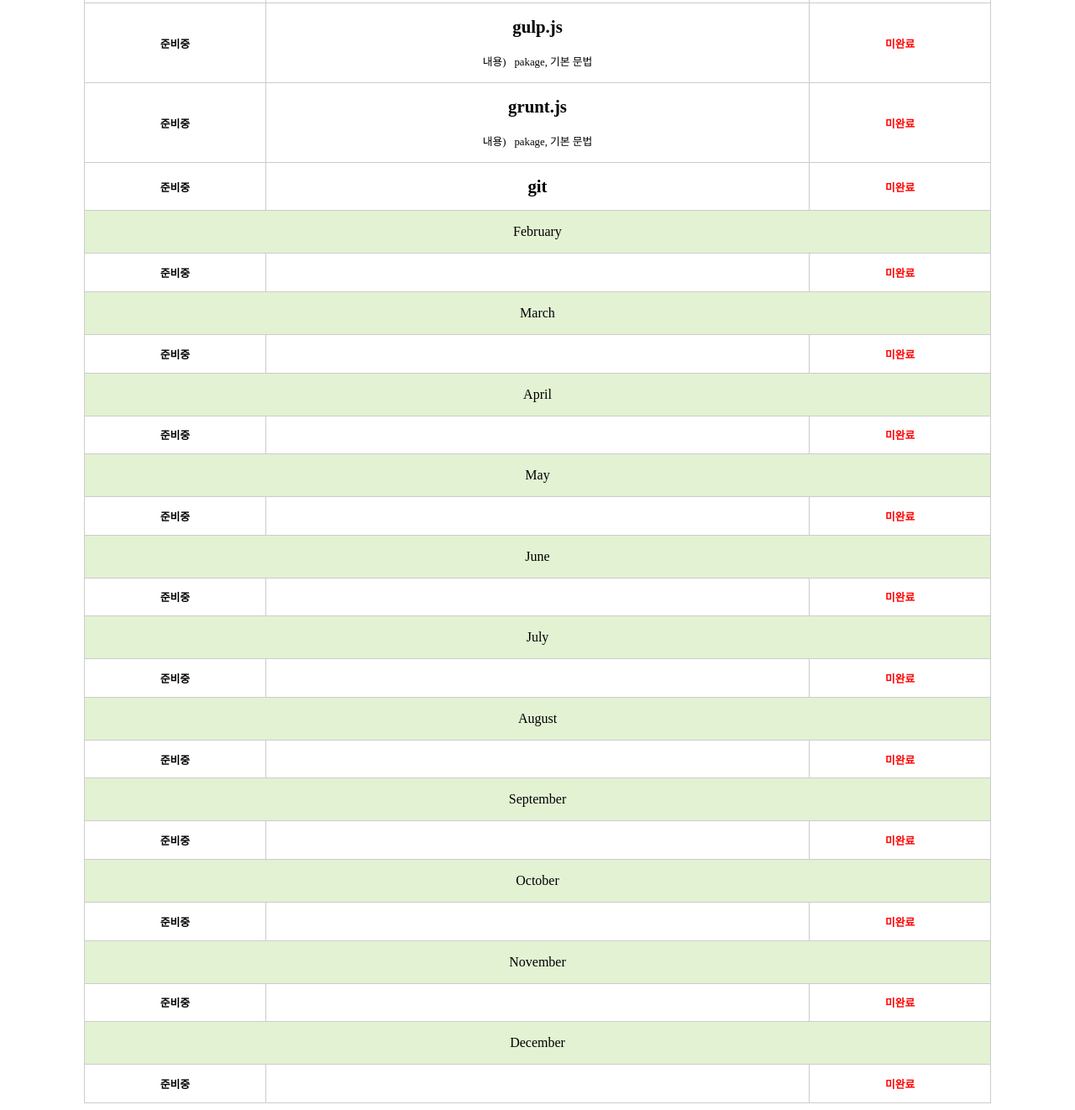
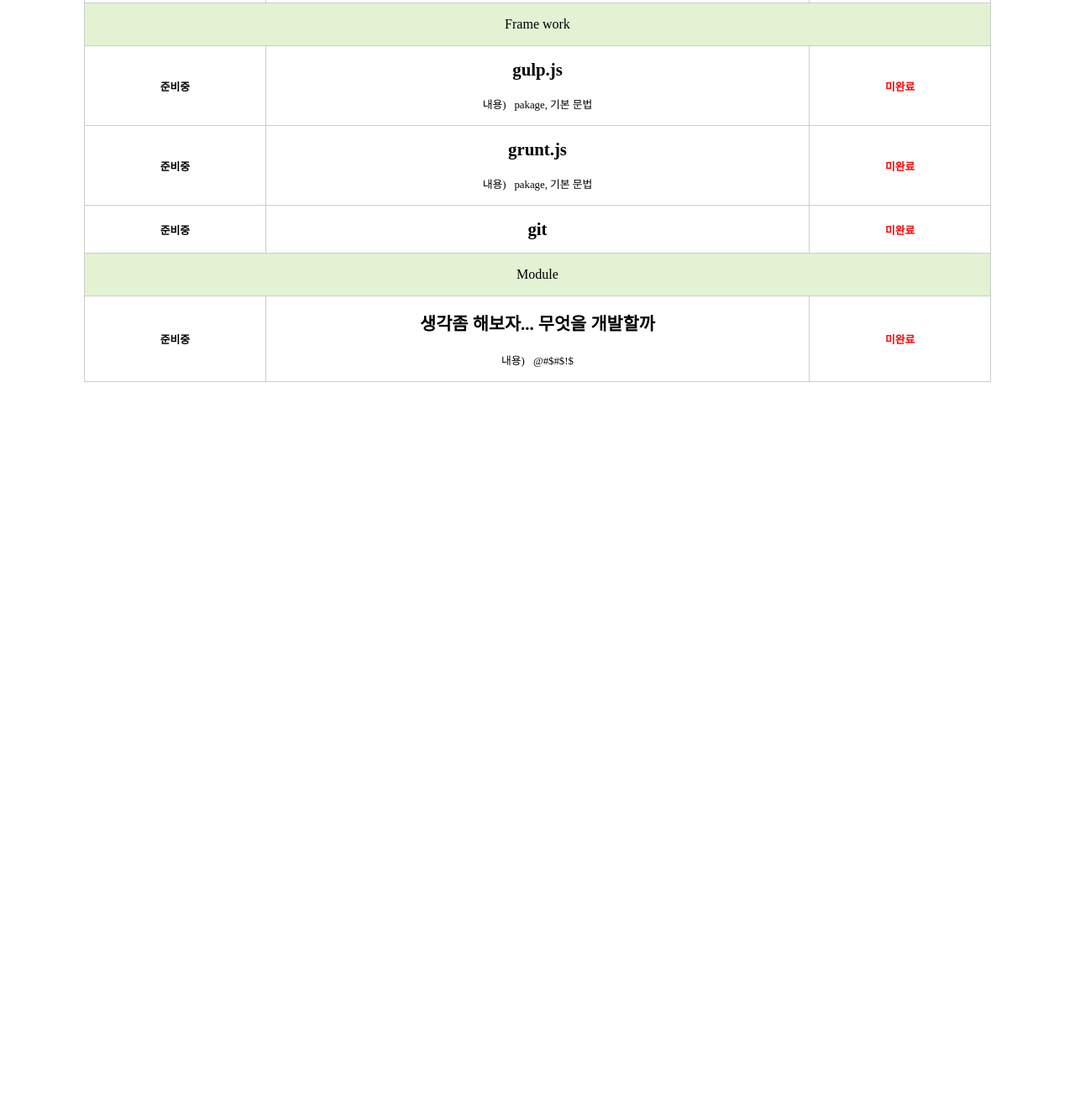
Before and after one commit to seunggonGwon/seunggonGwon, a plain HTML site: page index.html in a window 1280 px wide. Shown: the part 840-2162 px from the top of the page at 84% size. After the commit the page ends 1303 px from the top, so only its background shows below. Drawn offline with Linux system fonts and the light colour scheme.

Commit message:
콘텐츠 컨셉 변경

```diff
--- a/index.html
+++ b/index.html
@@ -2,7 +2,7 @@
 <html lang="en">
 <head>
 	<meta charset="UTF-8">
-	<title>207년 자바스크립트 계획</title>
+	<title>Kevin | Front-end-developer | 2017년 자바스크립트 계획</title>
 	<meta name="viewport" content="width=device-width, initial-scale=">
 	<link rel="stylesheet" type="text/css" href="css/style.css">
 </head>
@@ -23,11 +23,10 @@
 			</tr>
 		</thead>
 		<tbody class="plan-tbody">
-			<!-- January -->
+			<!-- Javascript -->
 			<tr>
-				<td colspan="3" class="plan-context">January</td>
+				<td colspan="3" class="plan-context">Javascript</td>
 			</tr>
-			<!-- January 계획표-->
 			<tr>
 				<td class="yet"></td>
 				<td>
@@ -74,6 +73,10 @@
 				</td>
 				<td class="ing"></td>
 			</tr>
+			<!-- Frame work -->
+			<tr>
+				<td colspan="3" class="plan-context">Frame work</td>
+			</tr>
 			<tr>
 				<td class="yet"></td>
 				<td>
@@ -97,103 +100,16 @@
 				</td>
 				<td class="ing"></td>
 			</tr>
-			<!-- February -->
+			<!-- Module -->
 			<tr>
-				<td colspan="3" class="plan-context">February</td>
+				<td colspan="3" class="plan-context">Module</td>
 			</tr>
 			<tr>
 				<td class="yet"></td>
-				<td></td>
-				<td class="ing"></td>
-			</tr>
-			<!-- March -->
-			<tr>
-				<td colspan="3" class="plan-context">March</td>
-			</tr>
-			<tr>
-				<td class="yet"></td>
-				<td></td>
-				<td class="ing"></td>
-			</tr>
-			<!-- April -->
-			<tr>
-				<td colspan="3" class="plan-context">April</td>
-			</tr>
-			<tr>
-				<td class="yet"></td>
-				<td></td>
-				<td class="ing"></td>
-			</tr>
-			<!-- May -->
-			<tr>
-				<td colspan="3" class="plan-context">May</td>
-			</tr>
-			<tr>
-				<td class="yet"></td>
-				<td></td>
-				<td class="ing"></td>
-			</tr>
-			<!-- June -->
-			<tr>
-				<td colspan="3" class="plan-context">June</td>
-			</tr>
-			<tr>
-				<td class="yet"></td>
-				<td></td>
-				<td class="ing"></td>
-			</tr>
-			<!-- July -->
-			<tr>
-				<td colspan="3" class="plan-context">July</td>
-			</tr>
-			<tr>
-				<td class="yet"></td>
-				<td></td>
-				<td class="ing"></td>
-			</tr>
-			<!-- August -->
-			<tr>
-				<td colspan="3" class="plan-context">August</td>
-			</tr>
-			<tr>
-				<td class="yet"></td>
-				<td></td>
-				<td class="ing"></td>
-			</tr>
-			<!-- September -->
-			<tr>
-				<td colspan="3" class="plan-context">September</td>
-			</tr>
-			<tr>
-				<td class="yet"></td>
-				<td></td>
-				<td class="ing"></td>
-			</tr>
-			<!-- October -->
-			<tr>
-				<td colspan="3" class="plan-context">October</td>
-			</tr>
-			<tr>
-				<td class="yet"></td>
-				<td></td>
-				<td class="ing"></td>
-			</tr>
-			<!-- November -->
-			<tr>
-				<td colspan="3" class="plan-context">November</td>
-			</tr>
-			<tr>
-				<td class="yet"></td>
-				<td></td>
-				<td class="ing"></td>
-			</tr>
-			<!-- December -->
-			<tr>
-				<td colspan="3" class="plan-context">December</td>
-			</tr>
-			<tr>
-				<td class="yet"></td>
-				<td></td>
+				<td>
+					<span class="title">생각좀 해보자... 무엇을 개발할까</span>
+					<span class="desc">@#$#$!$</span>
+				</td>
 				<td class="ing"></td>
 			</tr>
 		</tbody>
```
